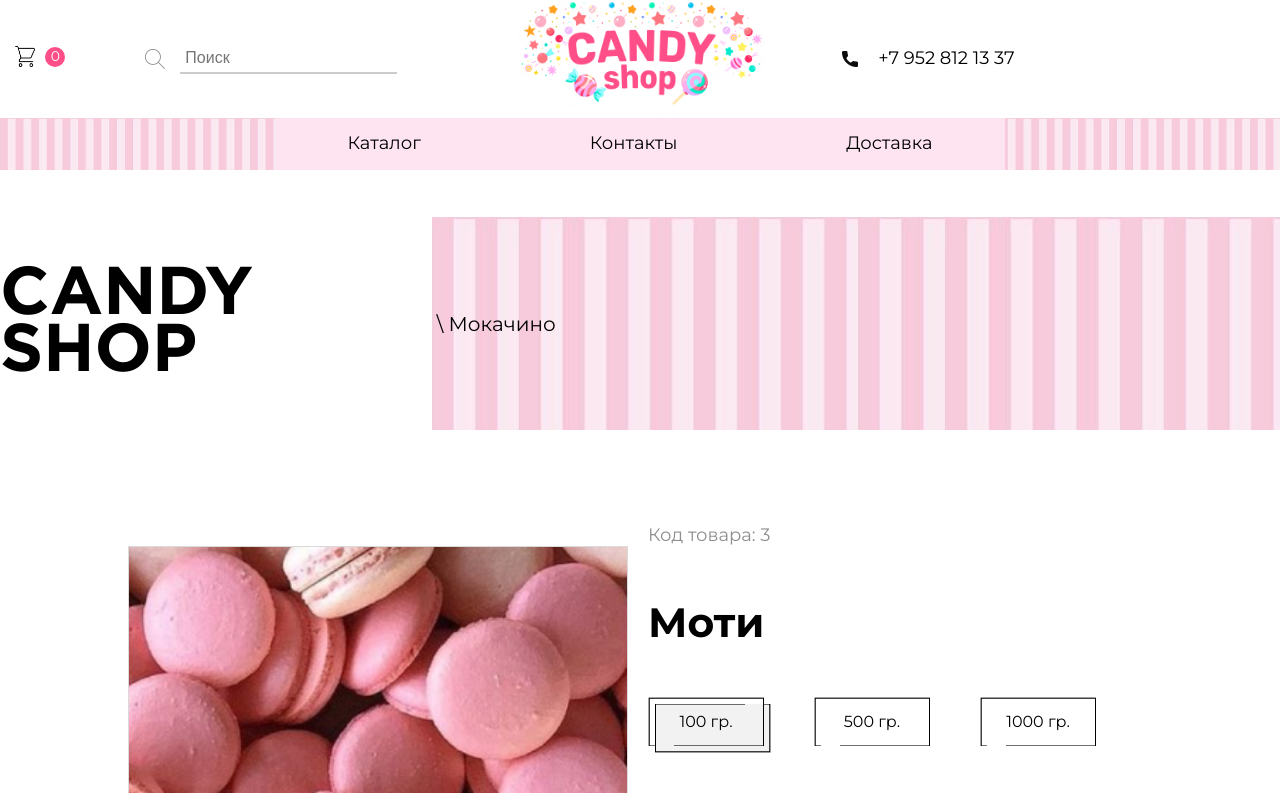
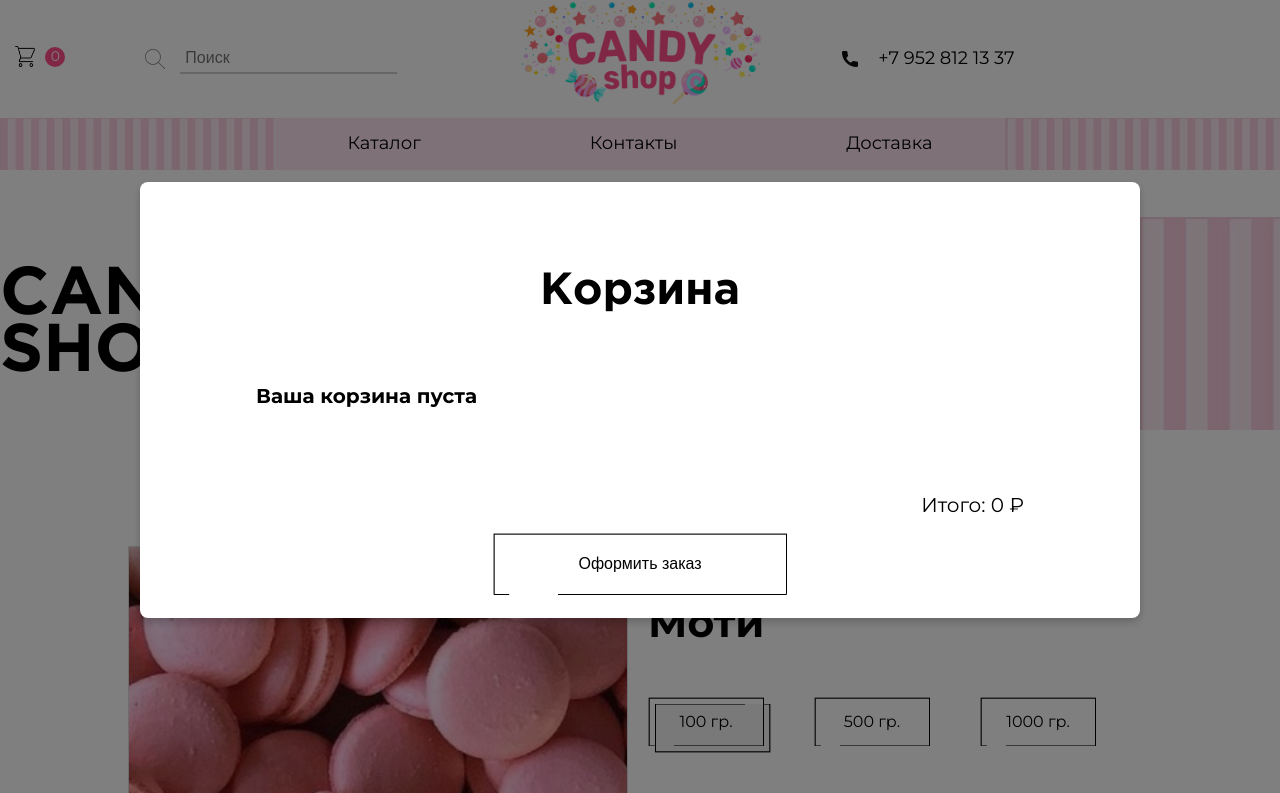
Before and after one commit to icursedg0d/damn, a plain HTML site: page html/catalog/third_candy.html in a window 1280 px wide. Both pictures are taken after a click on the link 25 px from the left and 59 px from the top of the page. Shown: the top 793 px of the page. Drawn offline with Linux system fonts and the light colour scheme; a web font is replaced by a local one.

Commit message:
end_of_dektop_v2

```diff
--- a/html/catalog/eigth_candy.html
+++ b/html/catalog/eigth_candy.html
@@ -320,6 +320,18 @@
         </ul>
       </article>
     </div>
+    <div class="cart_modal_page" id="cart-modal" style="display: none">
+      <div class="cart_modal_content">
+        <span class="close" style="opacity: 0" id="close-modal">&times;</span>
+        <h2>Корзина</h2>
+        <div class="cart_items"></div>
+        <div class="cart_total">
+          <p>Итого: <span id="cart-total">0 ₽</span></p>
+        </div>
+        <button class="checkout_button">Оформить заказ</button>
+      </div>
+    </div>
+    <script src="../../js/modal.js"></script>
     <script src="../../js/slider.js"></script>
     <script src="../../js/chekbox.js"></script>
     <script src="../../js/buy.js"></script>
--- a/html/catalog/third_candy.html
+++ b/html/catalog/third_candy.html
@@ -319,6 +319,19 @@
         </ul>
       </article>
     </div>
+
+    <div class="cart_modal_page" id="cart-modal" style="display: none">
+      <div class="cart_modal_content">
+        <span class="close" style="opacity: 0" id="close-modal">&times;</span>
+        <h2>Корзина</h2>
+        <div class="cart_items"></div>
+        <div class="cart_total">
+          <p>Итого: <span id="cart-total">0 ₽</span></p>
+        </div>
+        <button class="checkout_button">Оформить заказ</button>
+      </div>
+    </div>
+    <script src="../../js/modal.js"></script>
     <script src="../../js/slider.js"></script>
     <script src="../../js/chekbox.js"></script>
     <script src="../../js/buy.js"></script>
```
Also changed, not shown: html/catalog/first_candy.html (+12 -0 lines), html/catalog/five_candy.html (+12 -0 lines), html/catalog/fourth_candy.html (+12 -0 lines), html/catalog/second_candy.html (+12 -0 lines), html/catalog/seven_candy.html (+12 -0 lines), html/catalog/six_candy.html (+12 -0 lines), html/contact.html (+12 -0 lines), html/delivery.html (+13 -0 lines).
